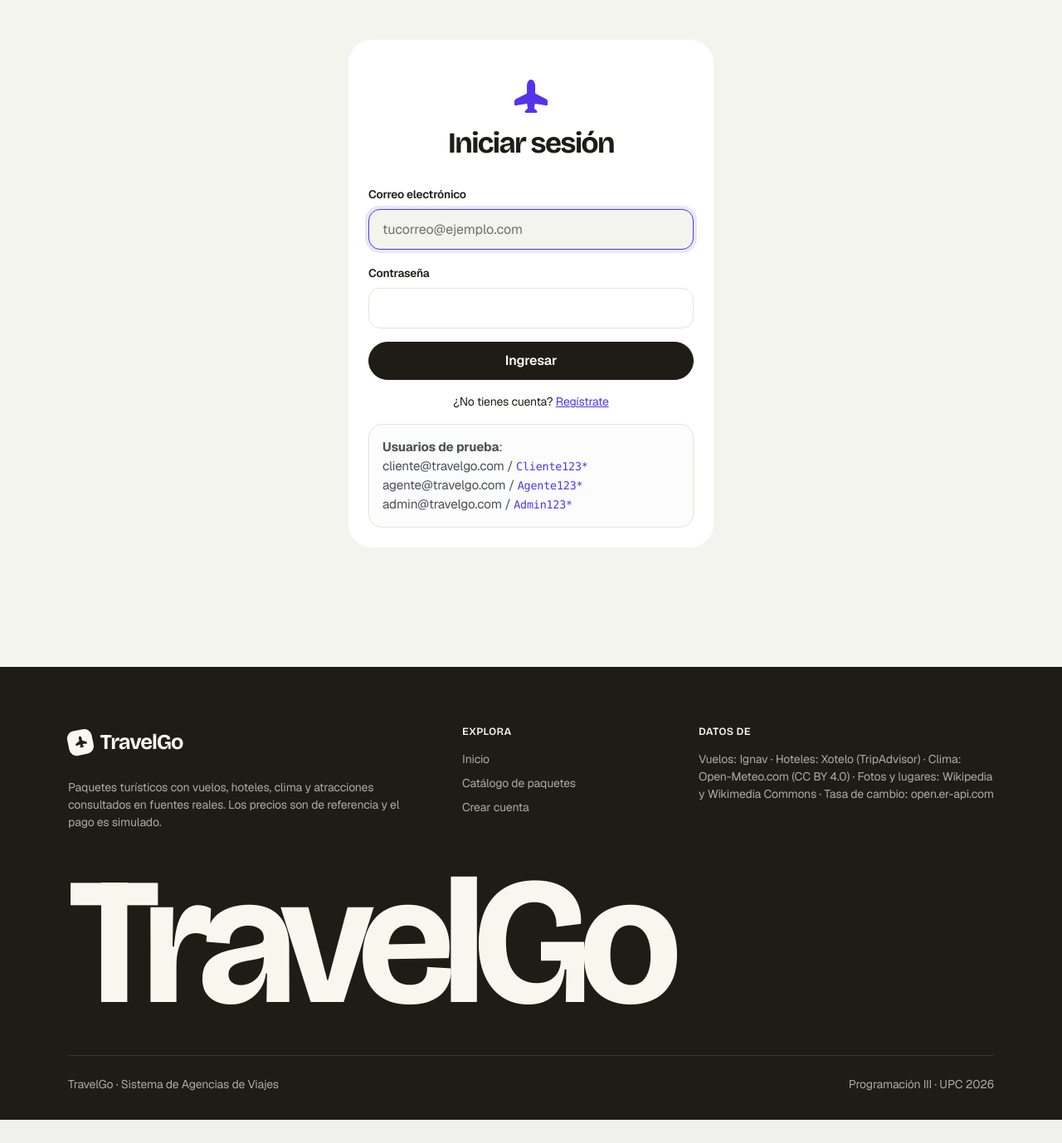
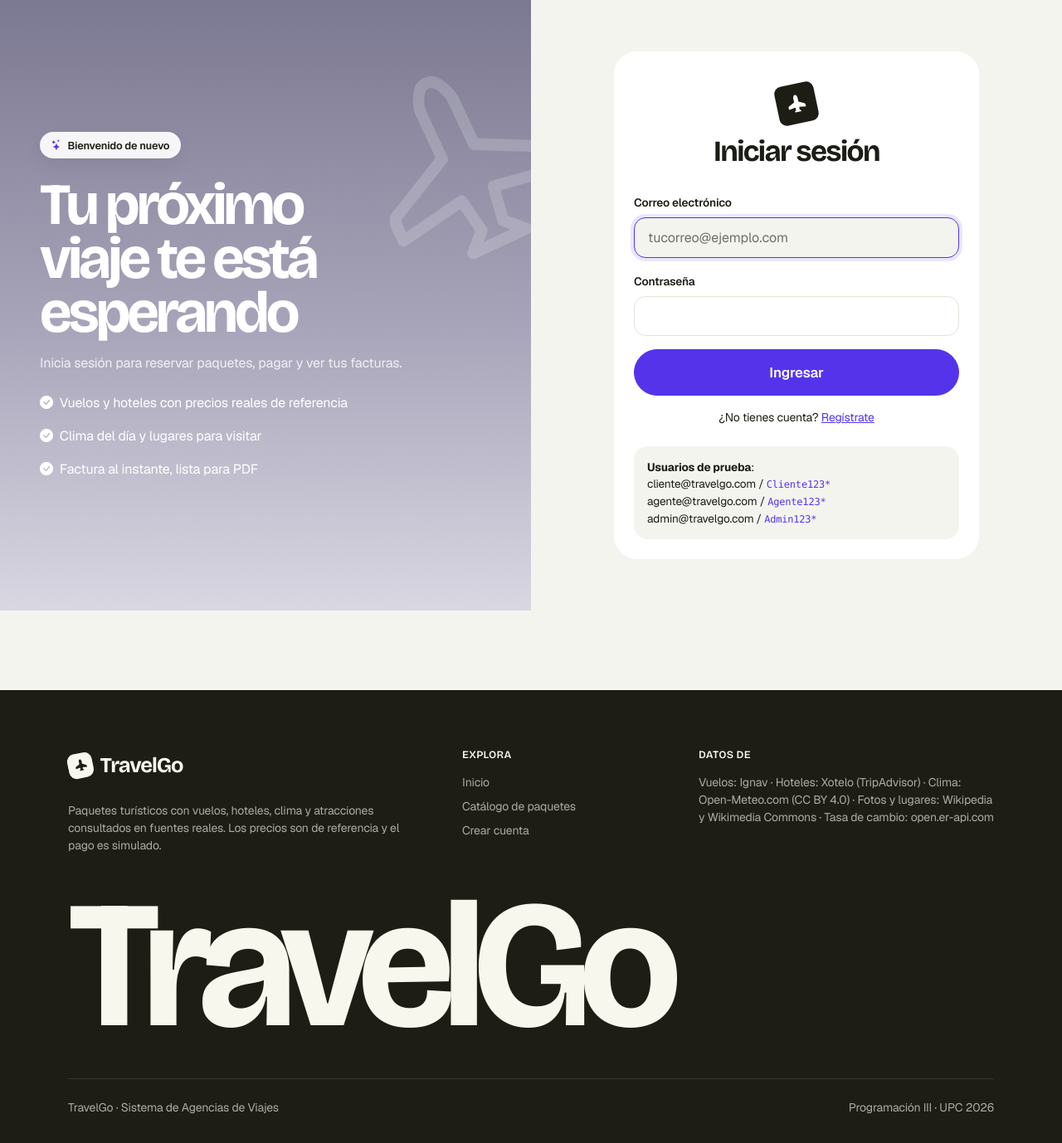
Before and after one commit to sierrajuan2005/travelgo, a Spring Boot app: page /login in a window 1280 px wide. Shown: the part 65-1443 px from the top of the page at 83% size. Before the commit the page ends 1415 px from the top, so only its background shows below. Run offline with Spring Boot 4, Linux system fonts and the light colour scheme; some of the project's set-up classes (security, data sources, template engines, error pages and the like) are left out, and stand-ins take their place; some libraries are stand-ins or nearby versions; some web fonts are replaced.

Commit message:
feat(web): rediseñar login, registro y panel de administracion

```diff
--- a/src/main/resources/templates/auth/login.html
+++ b/src/main/resources/templates/auth/login.html
@@ -4,10 +4,25 @@
 <body>
 <nav th:replace="~{fragments/layout :: navbar}"></nav>
 
-<main class="d-flex align-items-center justify-content-center py-5">
-    <div class="card tg-auth-card">
+<main>
+    <div class="row g-0 tg-auth">
+        <div class="col-lg-6 tg-auth-lado d-none d-lg-flex align-items-center">
+            <i class="bi bi-airplane tg-avion"></i>
+            <div class="p-5 position-relative" style="z-index: 1; max-width: 34rem;">
+                <span class="tg-etiqueta mb-4"><i class="bi bi-stars"></i> Bienvenido de nuevo</span>
+                <h2 class="mb-3">Tu próximo viaje te está esperando</h2>
+                <p class="mb-4" style="color: rgba(255,255,255,.82);">Inicia sesión para reservar paquetes, pagar y ver tus facturas.</p>
+                <ul class="list-unstyled d-grid gap-3 mb-0">
+                    <li><i class="bi bi-check-circle-fill text-warning me-2"></i>Vuelos y hoteles con precios reales de referencia</li>
+                    <li><i class="bi bi-check-circle-fill text-warning me-2"></i>Clima del día y lugares para visitar</li>
+                    <li><i class="bi bi-check-circle-fill text-warning me-2"></i>Factura al instante, lista para PDF</li>
+                </ul>
+            </div>
+        </div>
+        <div class="col-lg-6 d-flex align-items-center justify-content-center p-4 py-5">
+    <div class="card tg-auth-card tg-aparece visible">
         <div class="card-header text-center">
-            <i class="bi bi-airplane-fill fs-1 text-primary"></i>
+            <span class="tg-marca-icono mb-2" style="width:3rem;height:3rem;font-size:1.3rem;"><i class="bi bi-airplane-fill"></i></span>
             <h1 class="h4 mt-2">Iniciar sesión</h1>
         </div>
         <div class="card-body px-4 pb-4">
@@ -34,7 +49,7 @@
                     <label for="password" class="form-label">Contraseña</label>
                     <input type="password" id="password" name="password" class="form-control" required>
                 </div>
-                <button type="submit" class="btn btn-tg w-100">Ingresar</button>
+                <button type="submit" class="btn btn-tg-acento btn-lg w-100">Ingresar</button>
             </form>
 
             <p class="text-center mt-3 mb-0 small">
@@ -42,12 +57,14 @@
             </p>
 
             <!-- Usuarios de prueba de data.sql (Integrante 4). Quitar antes de la entrega final. -->
-            <div class="alert alert-light border small mt-3 mb-0">
+            <div class="tg-prueba mt-4 mb-0">
                 <strong>Usuarios de prueba</strong>:<br>
                 cliente@travelgo.com / <code>Cliente123*</code><br>
                 agente@travelgo.com / <code>Agente123*</code><br>
                 admin@travelgo.com / <code>Admin123*</code>
             </div>
+        </div>
+    </div>
         </div>
     </div>
 </main>
```
Also changed, not shown: src/main/resources/templates/admin/constructor.html (+13 -11 lines), src/main/resources/templates/admin/destinos.html (+6 -4 lines), src/main/resources/templates/admin/paquetes.html (+6 -4 lines), src/main/resources/templates/admin/servicios.html (+8 -4 lines), src/main/resources/templates/auth/registro.html (+21 -4 lines).
